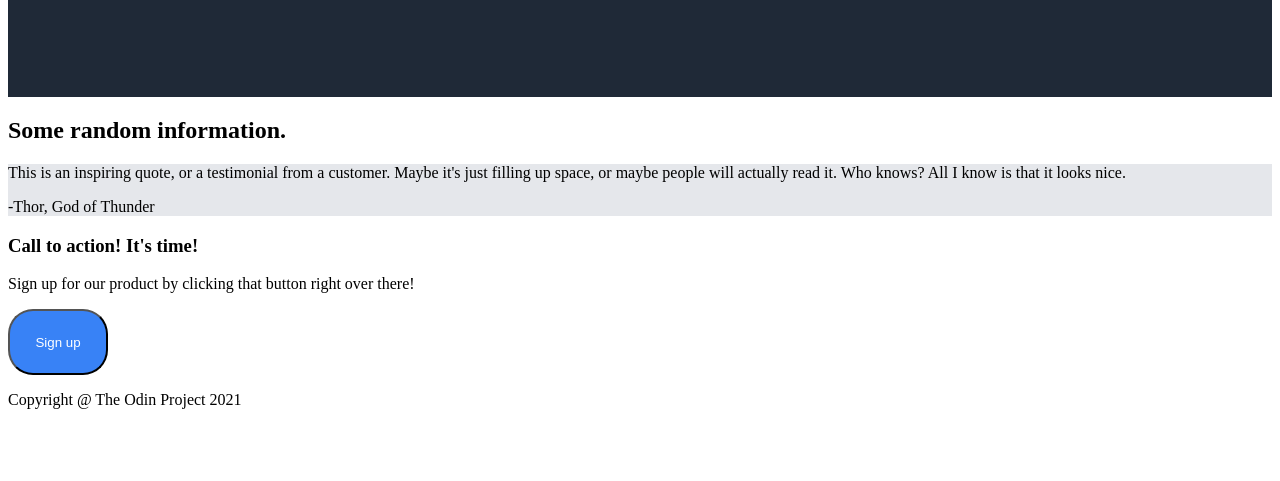
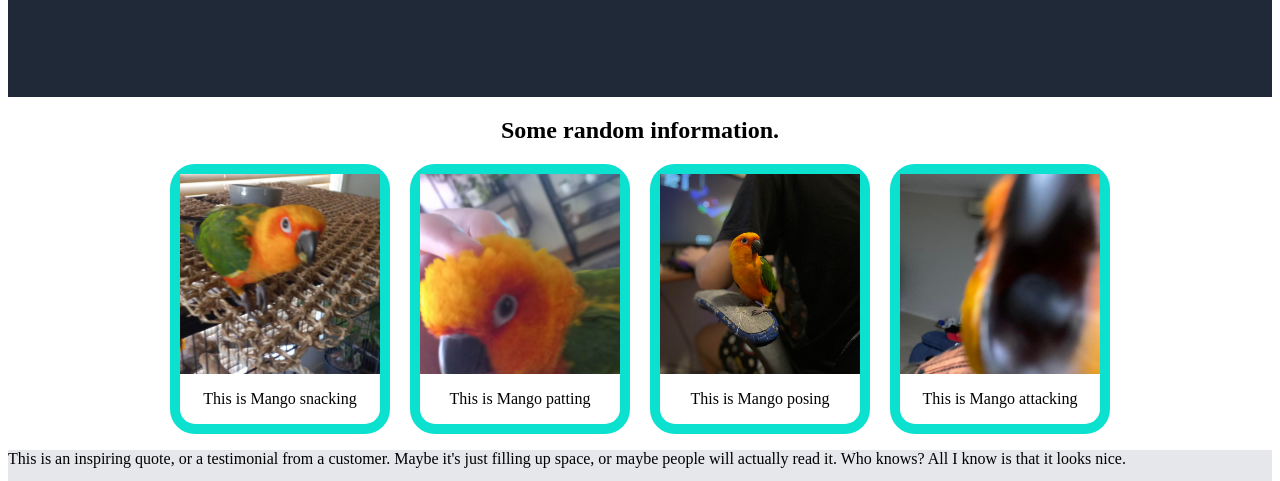
Before and after one commit to BuildHare/Crash-Page, a plain HTML site: page index.html in a window 1280 px wide. Shown: the part 459-940 px from the top of the page. Before the commit the page ends 884 px from the top, so only its background shows below. Drawn offline with Linux system fonts and the light colour scheme.

Commit message:
Add cards for background images w/text

```diff
--- a/index.html
+++ b/index.html
@@ -26,25 +26,29 @@
         <!--img placeholder should go here-->
      </header>
     </div>
+    <h2>Some random information.</h2>
     <div class="middle">
-        <h2>Some random information.</h2>
-        <div class="info">
-            <!--img goes here-->
-            <div class="infotext"></div>
+        <div class="infocard">
+            <div class="img-wrapper" style="background-image:url(./img/grape.jpg);"></div><!--img goes here-->
+            <div class="infotext"><p>This is Mango snacking</p></div>
         </div>
-        <div class="info">
-            <!--img goes here-->
-            <div class="infotext"></div>
+        <div class="infocard">
+            <div class="img-wrapper" style="background-image:url(./img/pat.jpg);"></div><!--img goes here-->
+            <div class="infotext"> <p>This is Mango patting</p></div>
         </div>
-        <div class="info">
-            <!--img goes here -->
-            <div class="infotext"></div>
+        <div class="infocard">
+            <div class="img-wrapper" style="background-image:url(./img/dignified.jpg);"></div><!--img goes here -->
+            <div class="infotext"><P>This is Mango posing</P></div>
         </div>
-        <div class="info">
-            <!--img goes here-->
-            <div class="infotext"></div>
+        <div class="infocard">
+            <div class="img-wrapper" style="background-image:url(./img/attack1.jpg);"></div><!--img goes here-->
+            <div class="infotext"><p>This is Mango attacking</p></div>
         </div>
     </div>
+    <!--Make the text sit below the cards <p>This is Mango snacking</p>
+    <p>This is Mango patting</p>
+    <P>This is Mango posing</P>
+    <p>This is Mango attacking</p> Make the text sit below the cards-->
     <div class="bottom">
         <p>This is an inspiring quote, or a testimonial from a customer.
             Maybe it's just filling up space, or maybe people will actually read it.
--- a/style.css
+++ b/style.css
@@ -60,8 +60,31 @@ button {
 }
 /*you had just added nav bar to top via margin-bottom */
 .middle {
+display:flex;
+justify-content:center;
+}
+h2 {
+    display:flex;
+    justify-content:center;
 
 }
+.img-wrapper {
+    width: 100%;
+    height: 0;
+    padding-top: 100%;
+    background-size: cover;
+    background-repeat: none;
+    background-position: center;
+  }
+.infocard {
+    width:200px;
+    margin:0 10px;
+    text-align:center;
+    border:10px rgb(12, 224, 207) solid;
+    padding-bottom:0px;
+    border-radius:25px;
+}
+/*bottom this way! */
 .bottom {
     background-color:#E5E7EB;
 }
```
Also changed, not shown: img/attack1.jpg (added), img/attack2.jpg (added), img/behind.jpg (added), img/dignified.jpg (added), img/ernest.jpg (added), img/grape.jpg (added), img/mutant-beast.jpg (added), img/prison.jpg (added), img/savage.jpg (added), img/vigilant.jpg (added), img/wet.jpg (added).
